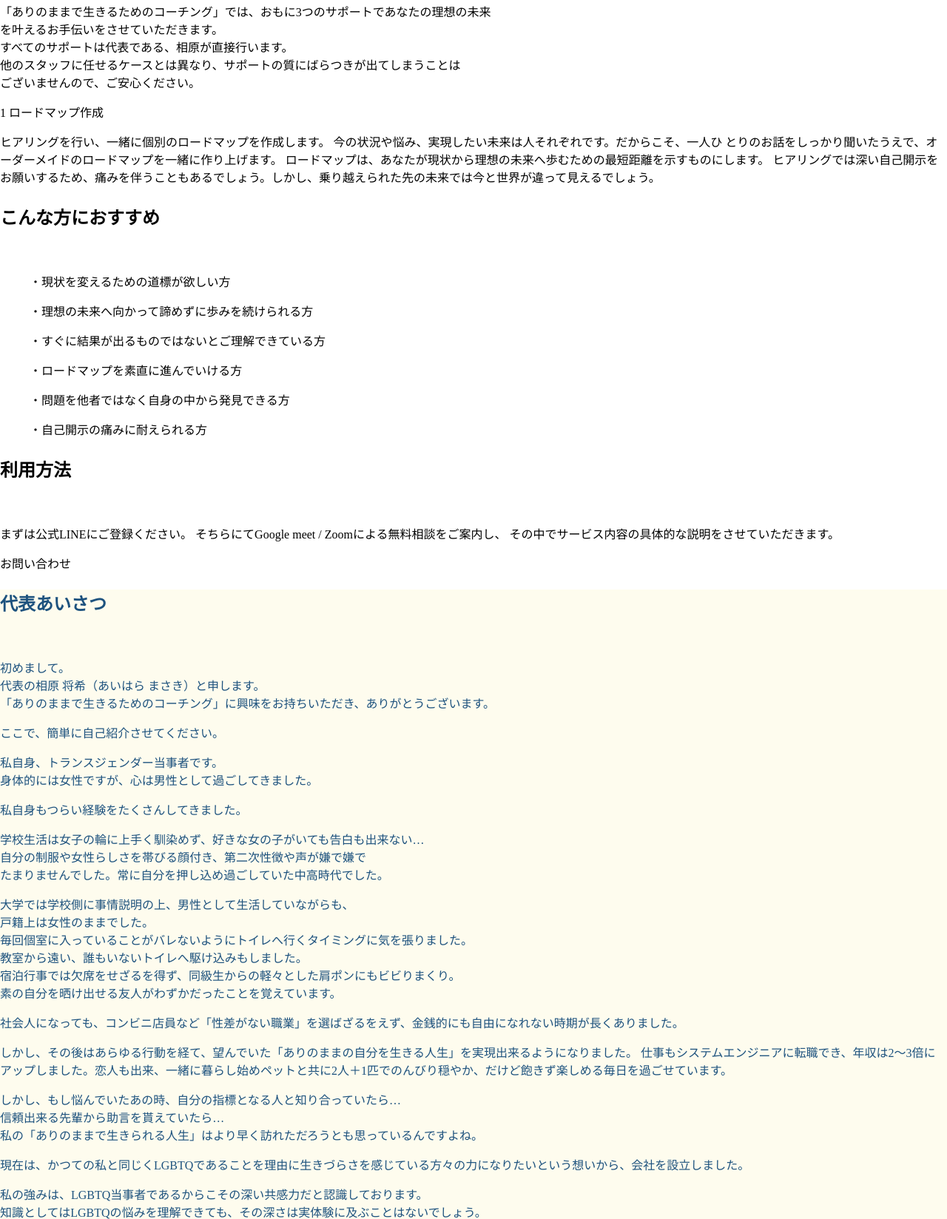
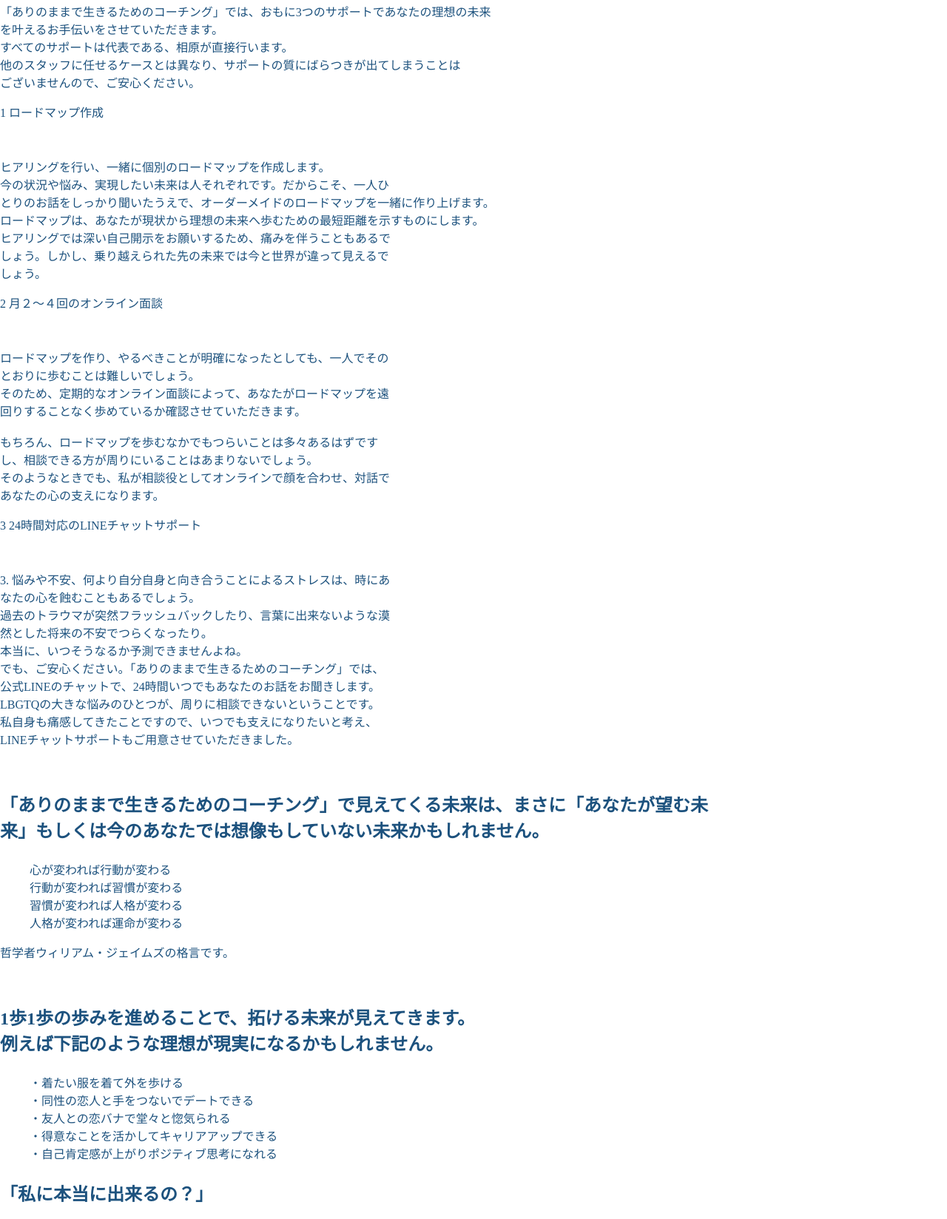
Before and after one commit to bifree-llc/let-it-go, a plain HTML site: page index.html in a window 1280 px wide. Shown: the part 1533-3181 px from the top of the page at 74% size. Drawn offline with Linux system fonts and the light colour scheme.

Commit message:
html作成中です

```diff
--- a/index.html
+++ b/index.html
@@ -94,14 +94,78 @@
           </p>
 
           <p>1 ロードマップ作成</p>
-          <p>ヒアリングを行い、一緒に個別のロードマップを作成します。
-            今の状況や悩み、実現したい未来は人それぞれです。だからこそ、一人ひ
-            とりのお話をしっかり聞いたうえで、オーダーメイドのロードマップを一緒に作り上げます。
-            ロードマップは、あなたが現状から理想の未来へ歩むための最短距離を示すものにします。
-            ヒアリングでは深い自己開示をお願いするため、痛みを伴うこともあるでしょう。しかし、乗り越えられた先の未来では今と世界が違って見えるでしょう。</p>
+          <img src="" alt="">
+          <p>ヒアリングを行い、一緒に個別のロードマップを作成します。<br>
+            今の状況や悩み、実現したい未来は人それぞれです。だからこそ、一人ひ<br>
+            とりのお話をしっかり聞いたうえで、オーダーメイドのロードマップを一緒に作り上げます。<br>
+            ロードマップは、あなたが現状から理想の未来へ歩むための最短距離を示すものにします。<br>
+            ヒアリングでは深い自己開示をお願いするため、痛みを伴うこともあるで<br>
+            しょう。しかし、乗り越えられた先の未来では今と世界が違って見えるで<br>
+            しょう。</p>
 
+          <p>2 月２〜４回のオンライン面談</p>
+          <img src="" alt="">
+          <p>ロードマップを作り、やるべきことが明確になったとしても、一人でその<br>
+            とおりに歩むことは難しいでしょう。<br>
+            そのため、定期的なオンライン面談によって、あなたがロードマップを遠<br>
+            回りすることなく歩めているか確認させていただきます。<br>
+            <br>
+            もちろん、ロードマップを歩むなかでもつらいことは多々あるはずです<br>
+            し、相談できる方が周りにいることはあまりないでしょう。<br>
+            そのようなときでも、私が相談役としてオンラインで顔を合わせ、対話で<br>
+            あなたの心の支えになります。</p>
+
+            <p>3 24時間対応のLINEチャットサポート</p>
+            <img src="" alt="">
+            <p>3. 悩みや不安、何より自分自身と向き合うことによるストレスは、時にあ<br>
+              なたの心を蝕むこともあるでしょう。<br>
+              過去のトラウマが突然フラッシュバックしたり、言葉に出来ないような漠<br>
+              然とした将来の不安でつらくなったり。<br>
+              本当に、いつそうなるか予測できませんよね。<br>
+              でも、ご安心ください。「ありのままで生きるためのコーチング」では、<br>
+              公式LINEのチャットで、24時間いつでもあなたのお話をお聞きします。<br>
+              LBGTQの大きな悩みのひとつが、周りに相談できないということです。<br>
+              私自身も痛感してきたことですので、いつでも支えになりたいと考え、<br>
+              LINEチャットサポートもご用意させていただきました。
+              </p>
         </section>
-        <section id="support"></section>
+
+        <section id="support">
+          <img src="" alt="">
+          <h3>「ありのままで生きるためのコーチング」で見えてくる未来は、まさに「あなたが望む未<br>
+            来」もしくは今のあなたでは想像もしていない未来かもしれません。</h3>
+            <ul>
+              <li>心が変われば行動が変わる</li>
+              <li>行動が変われば習慣が変わる</li>
+              <li>習慣が変われば人格が変わる</li>
+              <li>人格が変われば運命が変わる</li>
+            </ul>
+            <p>哲学者ウィリアム・ジェイムズの格言です。</p>
+
+            <img src="" alt="">
+            <h3>1歩1歩の歩みを進めることで、拓ける未来が見えてきます。<br>
+              例えば下記のような理想が現実になるかもしれません。</h3>
+              <ul>
+                <li>・着たい服を着て外を歩ける</li>
+                <li>・同性の恋人と手をつないでデートできる</li>
+                <li>・友人との恋バナで堂々と惚気られる</li>
+                <li>・得意なことを活かしてキャリアアップできる</li>
+                <li>・自己肯定感が上がりポジティブ思考になれる</li>
+              </ul>
+
+              <h3>「私に本当に出来るの？」</h3>
+              <h3>そう不安になる気持ちも理解できます。</h3>
+
+              <h3>
+                ですが「ありのままのあなた」はそれを顕在的、
+                もしくは潜在的にでも望んでいるのではないですか？
+                「ありのままの自分で生きるためのコーチング」を受けることによって、
+                あなたは自分が本当に欲しいもの、自分の新たな可能性、自分の過去の別解釈に
+                気付けるかもしれません。
+                そうなれば、人生の幸福度は、現状とは比べ物にならないほど高まるでしょう。
+
+              </h3>
+        </section>
         <section id="voice"></section>
         <section id="reco">
           <h3>こんな方におすすめ</h3>
--- a/misato.scss
+++ b/misato.scss
@@ -2,13 +2,15 @@ body {
   margin: 0;
   padding: 0;
   max-width: 1440px;
+  color: #1D527E;
   ul {
     list-style: none;
   }
 }
 
 .content {
-  max-width: 1200px;
+  width: 1200px;
+  margin: 0 auto;
 }
 
 
```
Also changed, not shown: misato.css, 1 other file.
